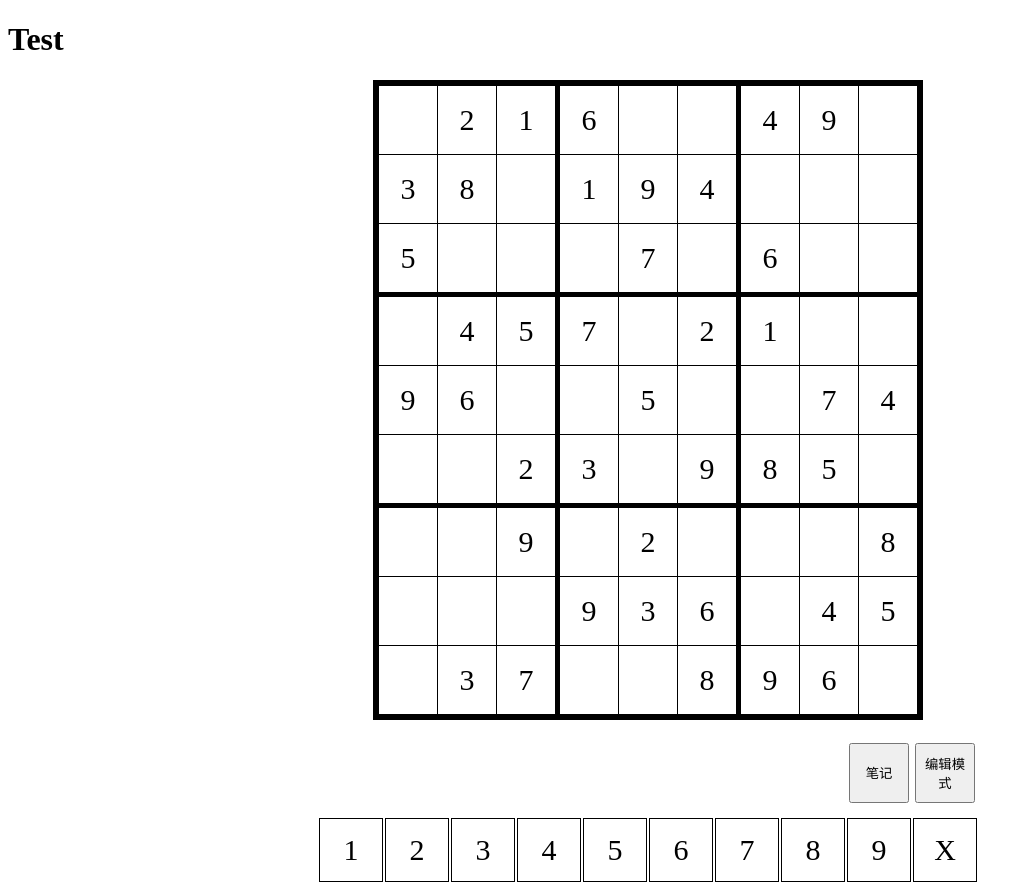
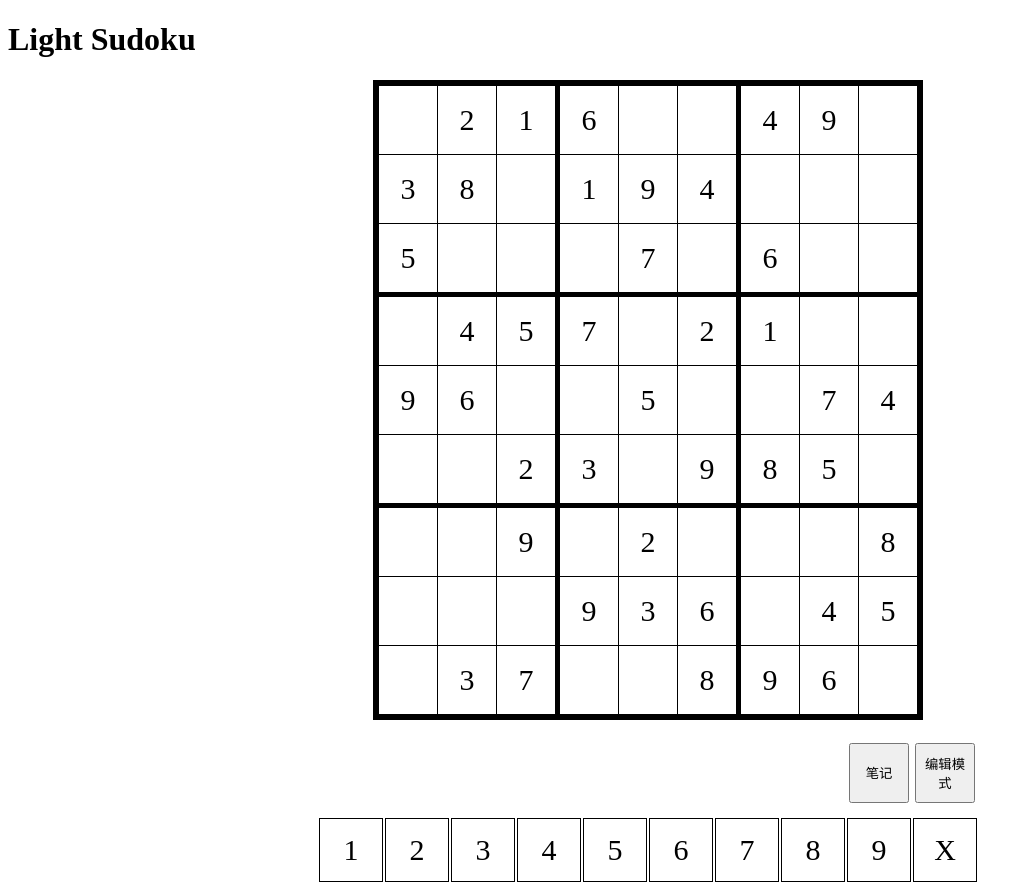
Before and after one commit to Next-World/light-sudoku, a React (Create React App) app: page / in a window 1280 px wide. Shown: the whole page, without its empty margins (0-1032 px from the left). Built offline with nearby package versions, Linux system fonts and the light colour scheme.

Commit message:
feat(app.tsx):change title

```diff
--- a/src/App.tsx
+++ b/src/App.tsx
@@ -5,7 +5,7 @@ import SudokuPane from "./components/SudokuPane";
 function App() {
   return (
     <div className="App">
-        <h1>Test</h1>
+        <h1>Light Sudoku</h1>
         <SudokuPane />
     </div>
   );
```
